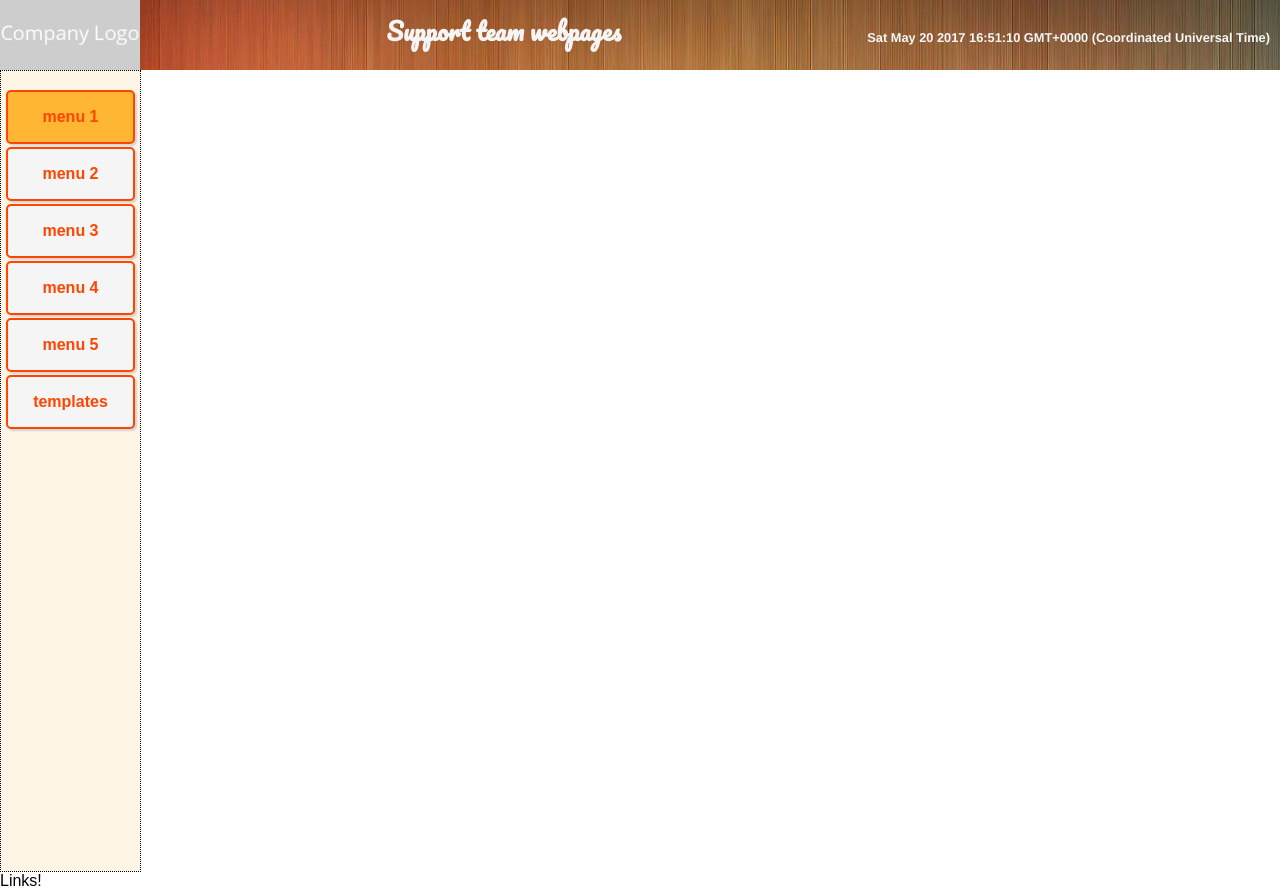
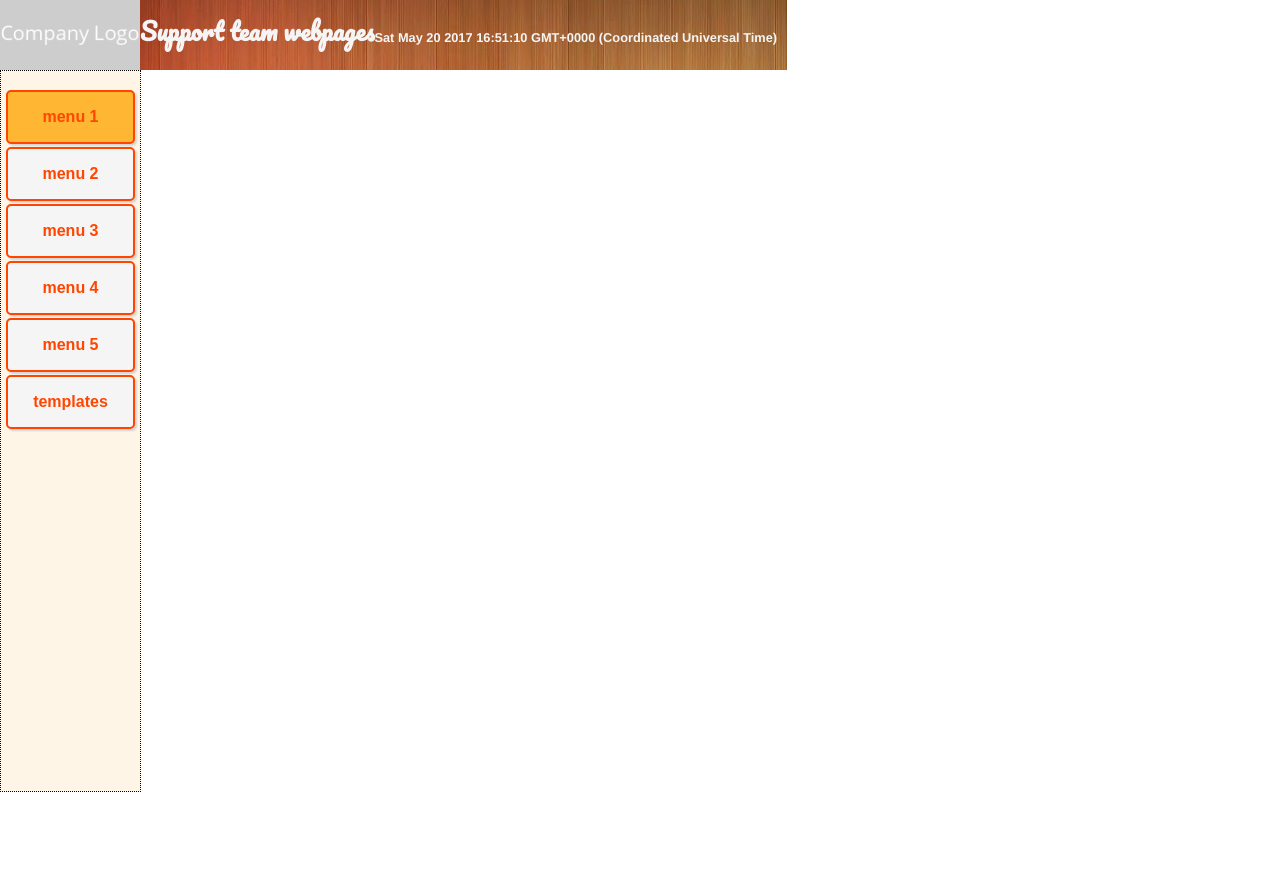
Before and after one commit to dloret/support-hub, a React (Create React App) app: page / in a window 1280 px wide. After the commit the page ends 800 px from the top, so only its background shows below. Built offline with nearby package versions, Linux system fonts and the light colour scheme.

Commit message:
Router implementation Renaming "Link" component as "Catalog"

```diff
--- a/src/components/app/App.js
+++ b/src/components/app/App.js
@@ -2,7 +2,9 @@ import React, { Component } from 'react';
 
 import dataSource from '../../assets/data-sources/links.json';
 import Header from '../header/Header';
-import {Nav} from '../nav/Nav';
+import { Nav } from '../nav/Nav';
+import { Routes } from '../routes/Routes';
+import './App.scss';
 
 class App extends Component {
   constructor(props) {
@@ -25,12 +27,12 @@ class App extends Component {
 
   render() {
     return (
-      <div className="App">
+      <Routes selectedMenu={this.state.selectedMenu}>
         <Header />
         <Nav menus={this.state.menuList}
           selectedMenu={this.state.selectedMenu}
           updateMenu={this.updateSelectedMenu} />
-      </div>
+      </Routes>
     );
   }
 }
--- /dev/null
+++ b/src/components/app/App.scss
@@ -0,0 +1,3 @@
+.container {
+  display: inline-grid;
+}
--- a/src/components/links/Links.js
+++ b/src/components/catalog/Catalog.js
@@ -1,6 +1,6 @@
 import React from 'react';
 
-export const Links = (props) => {
+export const Catalog = (props) => {
   return (
     <div>Links!</div>
   );
--- a/src/components/nav/Nav.scss
+++ b/src/components/nav/Nav.scss
@@ -4,7 +4,7 @@ nav {
   border: 1px dotted black;
   background-color: lighten(blanchedalmond, 5);
   width: 129px;
-  height: 100vh;
+  height: 90vh;
 }
 
 ul {
--- /dev/null
+++ b/src/components/routes/Routes.js
@@ -0,0 +1,13 @@
+import React from 'react';
+import {BrowserRouter as Router, Route} from 'react-router-dom';
+
+import {Catalog} from '../catalog/Catalog';
+
+export const Routes = (props) => (
+    <Router>
+        <div className='container'>
+            {props.children}
+            <Route path={`/${props.selectedMenu}`} component={Catalog} />
+        </div>
+    </Router>
+);
--- a/src/index.js
+++ b/src/index.js
@@ -1,20 +1,10 @@
 import React from 'react';
 import ReactDOM from 'react-dom';
-import {BrowserRouter as Router, Route} from 'react-router-dom';
 
 import App from './components/app/App';
-import {Links} from './components/links/Links';
 import registerServiceWorker from './registerServiceWorker';
 import './index.css';
 
-const Routes = () => (
-    <Router>
-      <div>
-        <App />
-        <Route exact path='/' component={Links} />
-      </div>
-    </Router>
-);
 
-ReactDOM.render(<Routes />, document.getElementById('root'));
+ReactDOM.render(<App />, document.getElementById('root'));
 registerServiceWorker();
```
Also changed, not shown: 1 other file (tests, documents, lock files or other folders).
